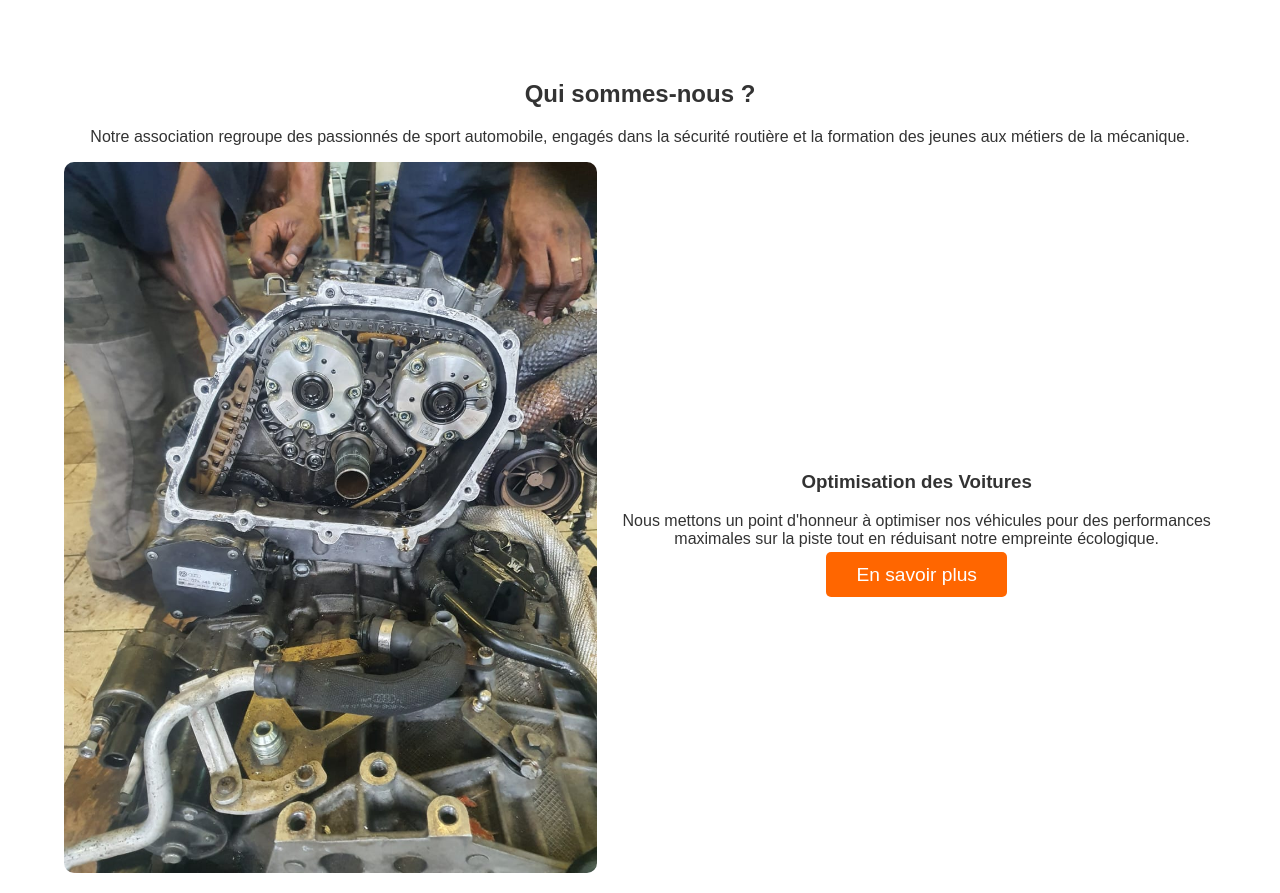
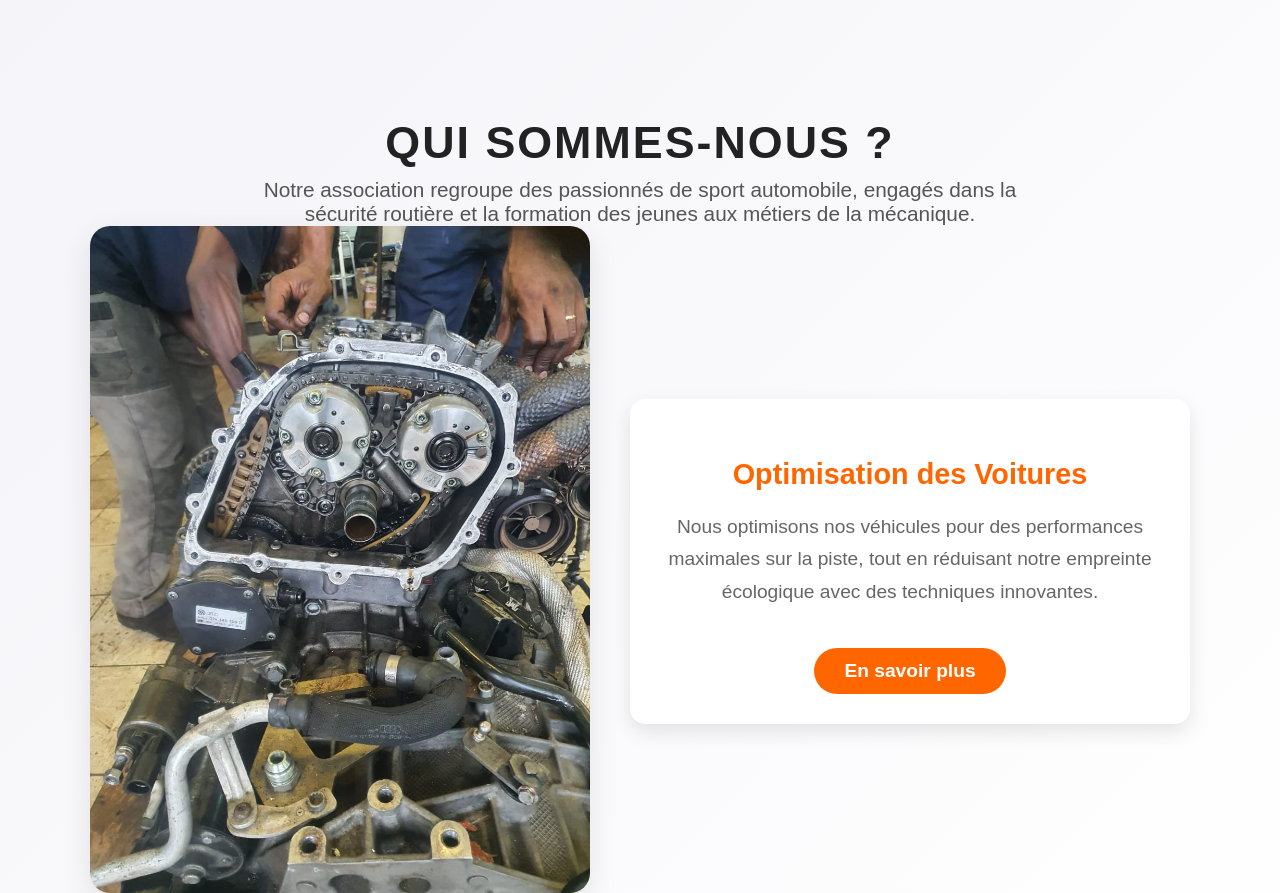
Before and after one commit to ghayfy/sport_tech_and_co, a plain HTML site: page index.html in a window 1280 px wide. Shown: the part 800-1693 px from the top of the page. Drawn offline with Linux system fonts and the light colour scheme; files whose address does not match are found by name.

Commit message:
Add files via upload

```diff
--- a/index.html
+++ b/index.html
@@ -24,16 +24,20 @@
 <!-- SECTION À PROPOS -->
 <section id="about" class="section">
     <div class="container">
+        <div class="about-header">
             <h2>Qui sommes-nous ?</h2>
             <p>Notre association regroupe des passionnés de sport automobile, engagés dans la sécurité routière et la formation des jeunes aux métiers de la mécanique.</p>
+        </div>
         <div class="about-grid">
             <div class="about-image">
                 <img src="../SportTech/mecano.jpeg" alt="Optimisation des voitures">
             </div>
             <div class="about-content">
+                <div class="about-text">
                     <h3>Optimisation des Voitures</h3>
-                    <p>Nous mettons un point d'honneur à optimiser nos véhicules pour des performances maximales sur la piste tout en réduisant notre empreinte écologique.</p>
+                    <p>Nous optimisons nos véhicules pour des performances maximales sur la piste, tout en réduisant notre empreinte écologique avec des techniques innovantes.</p>
                     <a href="#optimisation" class="cta">En savoir plus</a>
+                </div>
             </div>
         </div>
     </div>
@@ -88,11 +92,12 @@
             <h2>Galerie</h2>
             <div class="carousel">
                 <img src="../SportTech/galerie4.png" alt="Voiture sur la piste">
+                <img src="../SportTech/galerie1.png" alt="Voiture sur la piste">
                 <img src="../SportTech/galerie2.png" alt="L'équipe en pleine action">
+                <img src="../SportTech/galerie6.png" alt="Cérémonie de remise de prix">
                 <img src="../SportTech/galerie3.png" alt="Cérémonie de remise de prix">
-                <img src="../SportTech/galerie1.png" alt="Voiture sur la piste">
                 <img src="../SportTech/galerie5.png" alt="L'équipe en pleine action">
-                <img src="../SportTech/galerie6.png" alt="Cérémonie de remise de prix">
+
             </div>
         </div>
     </section>
--- a/styles.css
+++ b/styles.css
@@ -98,6 +98,109 @@ body {
 .about-image img {
     width: 100%;
     border-radius: 10px;
+}
+
+/* Section À propos */
+#about {
+    padding: 80px 0;
+    background: linear-gradient(135deg, #f4f4f9, #ffffff);
+    color: #333;
+    text-align: center;
+}
+
+.about-header h2 {
+    font-size: 2.8rem;
+    color: #222;
+    margin-bottom: 10px;
+    text-transform: uppercase;
+    letter-spacing: 2px;
+}
+
+.about-header p {
+    font-size: 1.3rem;
+    color: #555;
+    margin-bottom: 40px;
+    max-width: 800px;
+    margin: 0 auto;
+}
+
+.about-grid {
+    display: flex;
+    gap: 40px;
+    justify-content: center;
+    align-items: center;
+    flex-wrap: wrap;
+}
+
+.about-image {
+    flex: 1;
+    max-width: 500px;
+}
+
+.about-image img {
+    width: 100%;
+    border-radius: 20px;
+    box-shadow: 0 10px 30px rgba(0, 0, 0, 0.1);
+    transition: transform 0.4s ease;
+}
+
+.about-image img:hover {
+    transform: scale(1.05);
+}
+
+.about-content {
+    flex: 1;
+    max-width: 500px;
+    background: #fff;
+    padding: 30px;
+    border-radius: 15px;
+    box-shadow: 0 8px 20px rgba(0, 0, 0, 0.1);
+    transition: transform 0.3s ease, box-shadow 0.3s ease;
+}
+
+.about-content:hover {
+    transform: translateY(-10px);
+    box-shadow: 0 10px 25px rgba(0, 0, 0, 0.2);
+}
+
+.about-text h3 {
+    font-size: 1.8rem;
+    color: #ff6600;
+    margin-bottom: 20px;
+}
+
+.about-text p {
+    font-size: 1.2rem;
+    color: #666;
+    line-height: 1.7;
+}
+
+.about-text a.cta {
+    display: inline-block;
+    padding: 12px 30px;
+    background-color: #ff6600;
+    color: #fff;
+    text-decoration: none;
+    border-radius: 50px;
+    font-weight: bold;
+    transition: background-color 0.3s ease, transform 0.2s ease;
+}
+
+.about-text a.cta:hover {
+    background-color: #e65c00;
+    transform: translateY(-3px);
+}
+
+/* Responsive Design */
+@media screen and (max-width: 768px) {
+    .about-grid {
+        flex-direction: column;
+    }
+
+    .about-image,
+    .about-content {
+        max-width: 100%;
+    }
 }
 
 /* Section Sécurité Routière */
```
Lines whose indentation alone changed are shown as unchanged.
